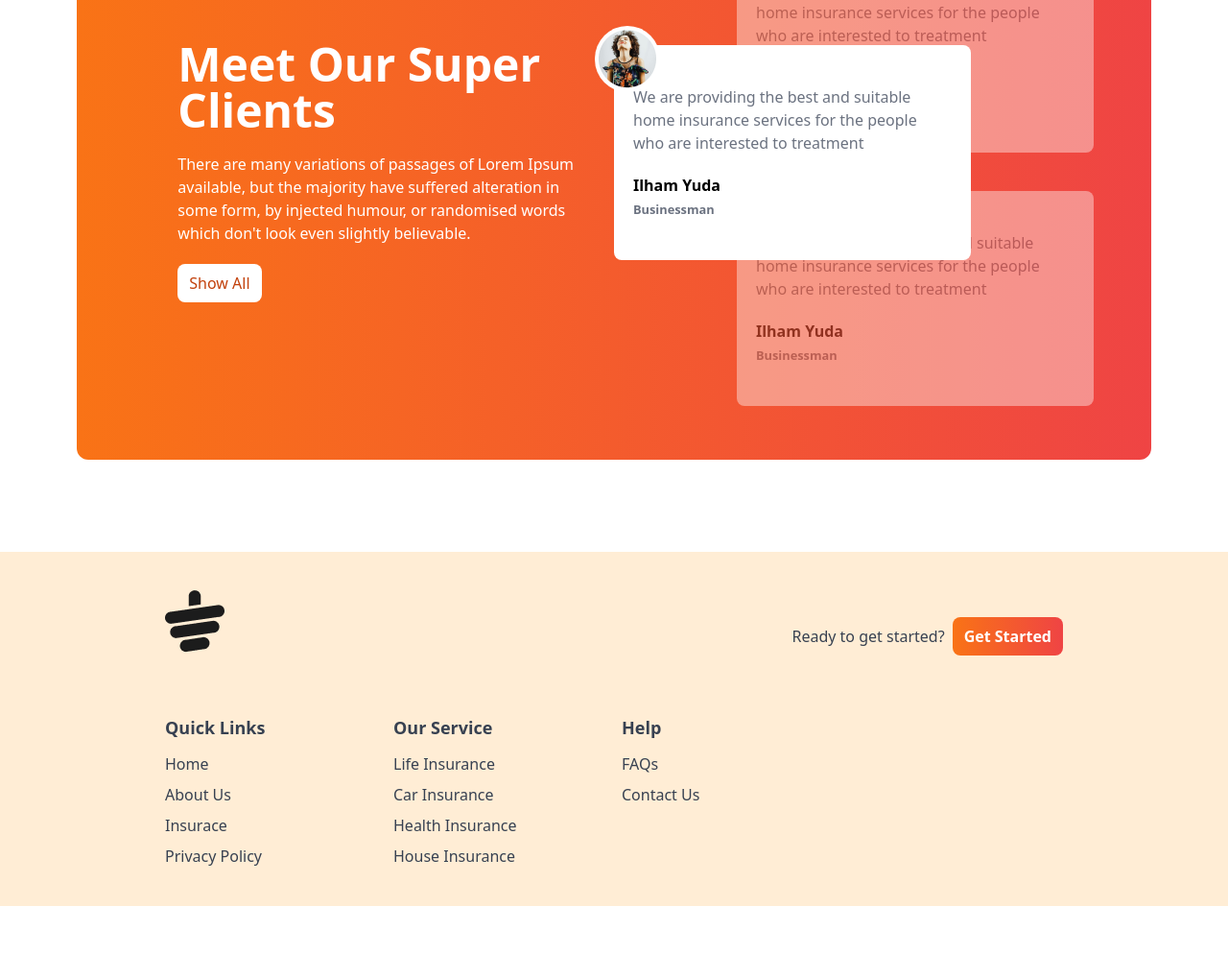
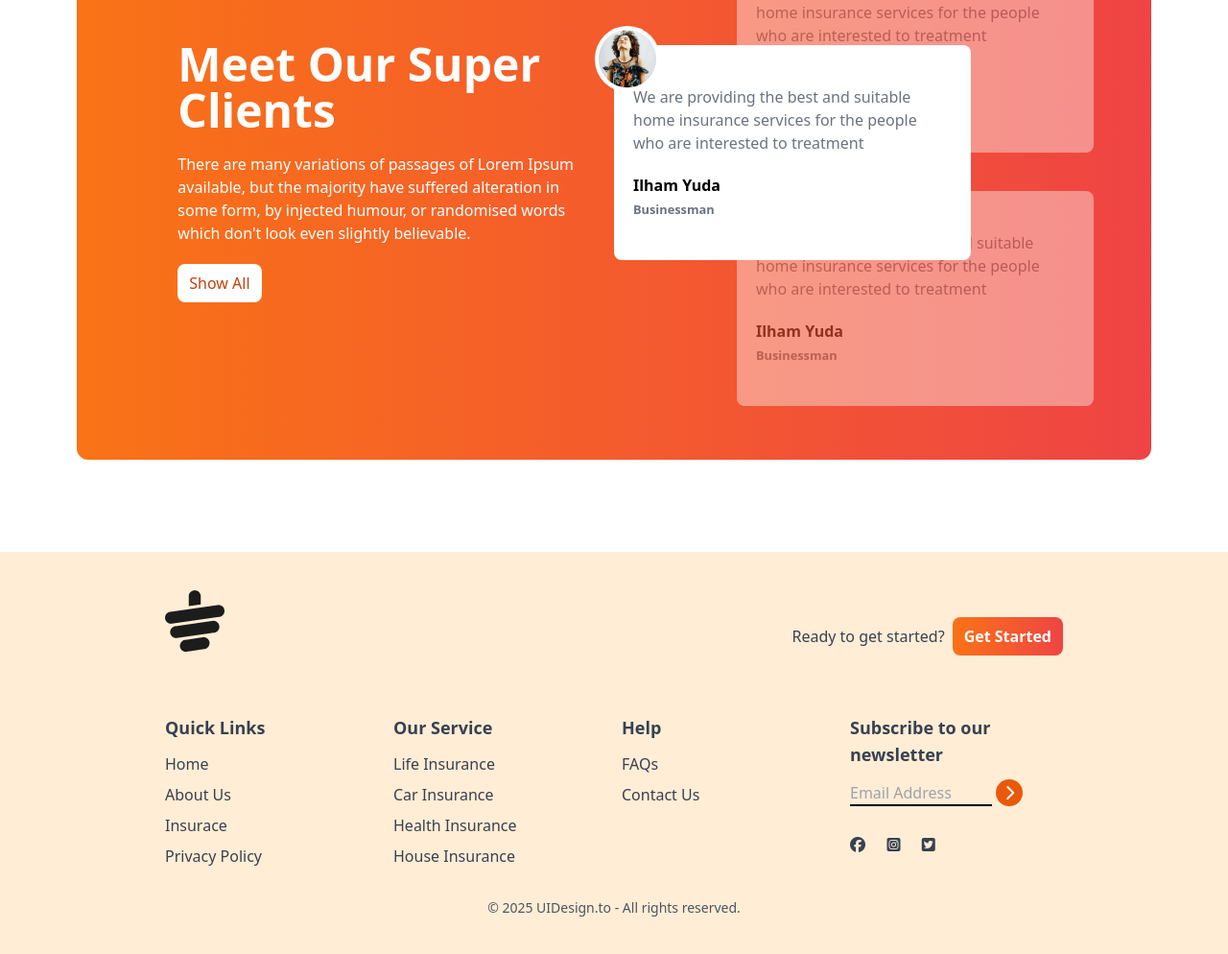
Before and after one commit to utshopust/tea-house-with-tailwind, a plain HTML site: page index.html in a window 1280 px wide. Shown: the part 2002-2996 px from the top of the page at 96% size. Before the commit the page ends 2946 px from the top, so only its background shows below. Drawn offline with nearby package versions, Linux system fonts and the light colour scheme.

Commit message:
footer section done

```diff
--- a/index.html
+++ b/index.html
@@ -333,7 +333,26 @@
             </ul>
            </div>
            <!-- Fourth Column -->
+           <div>
+            <h3 class="font-semibold text-lg mb-3">Subscribe to our newsletter</h3>
+            <div class="flex flex-col-2 space-y-2">
+              <div>
+                <input placeholder="Email Address" type="text" class="bg-transparent border-b-2
+                border-black w-4/6">
+                <i class="fa-solid fa-chevron-right w-7 h-7 bg-orange-600 inline-flex rounded-full text-white justify-center items-center"></i>
+                <div class="flex justify-between w-2/5 mb-2 mt-8">
+                  <i class="fa-brands fa-facebook"></i>
+                  <i class="fa-brands fa-square-instagram"></i>
+                  <i class="fa-brands fa-square-twitter"></i>
+                </div>
+              </div>
+            </div>
+           </div>
+
          </div>
+         <div class="text-center pt-4 mt-4">
+            <p class="text-sm text-gray-600">© 2025 UIDesign.to - All rights reserved.</p>
+           </div>
       </div>
 
     </footer>
```
